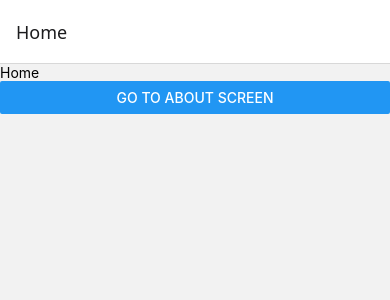
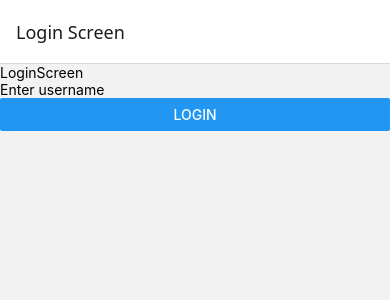
Before and after one commit to mehtabali05/React-Native-App-Project, a React Native app: screen / in a window 390 px wide. Shown: the top 300 px of the page. Built offline with nearby package versions, Linux system fonts and the light colour scheme.

Commit message:
Passing data between screen covered

```diff
--- a/App.jsx
+++ b/App.jsx
@@ -21,6 +21,7 @@ import { NavigationContainer } from '@react-navigation/native';
 import { createNativeStackNavigator } from '@react-navigation/native-stack';
 import Home from './src/navigation-screens/Home';
 import About from './src/navigation-screens/About';
+import LoginScreen from './src/navigation-screens/LoginScreen';
 
 
 
@@ -152,8 +153,15 @@ const App = () => {
 
         {/* Navigators */}
         <NavigationContainer>
-          <Stack.Navigator  initialRouteName='Home'>
-            <Stack.Screen name='Home' component={Home}  />
+          <Stack.Navigator
+            // initialRouteName='Home'
+          >
+            <Stack.Screen name='Login Screen' component={LoginScreen} />
+            <Stack.Screen
+              name='Home Screen'
+              component={Home}
+              // options={{headerShown: false}}
+            />
             <Stack.Screen name='About' component={About} />
           </Stack.Navigator>
         </NavigationContainer>
--- a/src/navigation-screens/About.jsx
+++ b/src/navigation-screens/About.jsx
@@ -1,7 +1,8 @@
 import { View, Text } from 'react-native'
 import React from 'react'
 
-const About = () => {
+const About = (props) => {
+  // const {username} = props.route.params;
   return (
     <View>
       <Text>About</Text>
--- a/src/navigation-screens/Home.jsx
+++ b/src/navigation-screens/Home.jsx
@@ -1,10 +1,11 @@
 import { View, Text, Button } from 'react-native'
 import React from 'react'
 
-const Home = ({navigation}) => {
+const Home = ({navigation, route}) => {
+  const {username} = route.params;
   return (
     <View>
-      <Text>Home</Text>
+      <Text> Welcome {username} on Home Screen</Text>
       <Button title='Go to About screen' onPress={() => navigation.navigate('About')} />
     </View>
   )
--- /dev/null
+++ b/src/navigation-screens/LoginScreen.jsx
@@ -0,0 +1,18 @@
+import { View, Text, TextInput, Button } from 'react-native'
+import React, { useState } from 'react'
+
+const LoginScreen = ({navigation}) => {
+    const [username,setUsername] = useState('')
+  return (
+    <View>
+      <Text>LoginScreen</Text>
+      <TextInput
+        placeholder='Enter username'
+        onChangeText={setUsername}
+      />
+      <Button title='Login' onPress={() => navigation.navigate('Home Screen', {username})} />
+    </View>
+  )
+}
+
+export default LoginScreen
```
